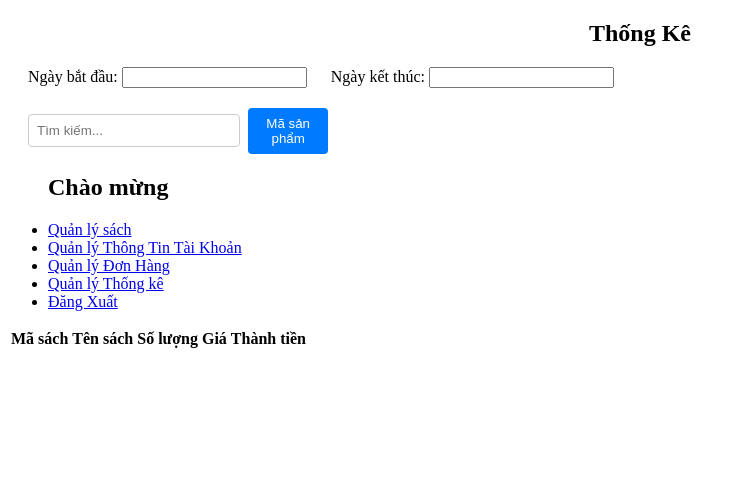
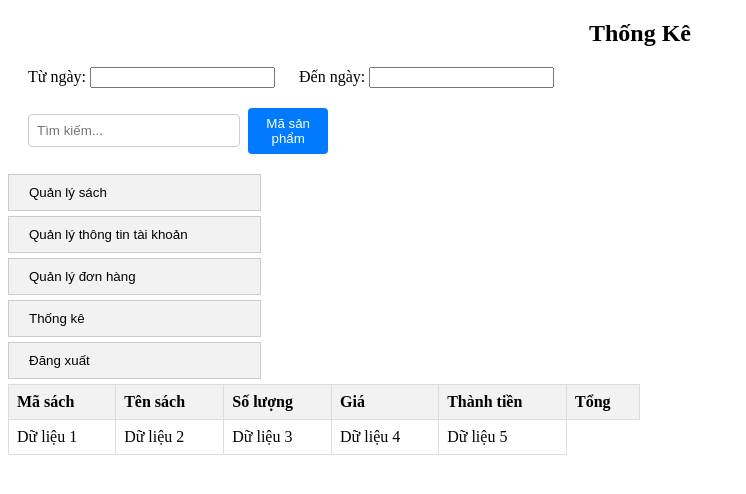
Before and after one commit to thienhuu163/THLVN, a PHP site: page /thongke.php in a window 1280 px wide. Shown: the top 494 px of the page, without its empty margins (0-746 px from the left). Run offline with PHP 8.4, Linux system fonts and the light colour scheme; data that the repository does not hold is empty; some libraries are stand-ins or nearby versions.

Commit message:
đã push xong

```diff
--- a/thongke.css
+++ b/thongke.css
@@ -57,3 +57,23 @@
       border-radius: 4px;
       cursor: pointer;
     }
+
+    /* Định dạng khung */
+    .tab-container {
+      border: 1px solid #ccc;
+      width: 300px; /* Kích thước khung */
+      padding: 10px;
+      overflow: hidden; /* Tránh tràn bên ngoài khung */
+  }
+
+  /* Định dạng nút tab */
+  .tab button {
+      background-color: #f2f2f2;
+      border: 1px solid #ccc;
+      padding: 10px 20px;
+      cursor: pointer;
+      display: block;
+      margin-bottom: 5px;
+      width: 100%;
+      text-align: left;
+  }
--- a/thongke.php
+++ b/thongke.php
@@ -1,6 +1,7 @@
 <!DOCTYPE html>
 <html>
 <head>
+
     <meta charset="UTF-8">
     <meta name="viewport" content="width=device-width, initial-scale=1.0">
         <link rel="stylesheet" href="thongke.css">
@@ -9,8 +10,6 @@
         <link rel="stylesheet" href="https://code.jquery.com/ui/1.12.1/themes/base/jquery-ui.css">
             <script src="https://code.jquery.com/jquery-3.6.0.min.js"></script>
             <script src="https://code.jquery.com/ui/1.12.1/jquery-ui.js"></script>
-    <title>Thống Kê</title>
-
 </head>
 <body>
 
@@ -18,10 +17,10 @@
         <div class="content">
         <div align="center"><h2>Thống Kê</h2></div>
 
-            <label for="startDate">Ngày bắt đầu:</label>
+            <label for="startDate">Từ ngày:</label>
                 <input type="text" id="startDate">
 
-             <label for="endDate">Ngày kết thúc:</label>
+             <label for="endDate">Đến ngày:</label>
                 <input type="text" id="endDate">
 
             <script>
@@ -60,50 +59,129 @@
              console.log("Đã tìm kiếm: " + searchTerm);
          }
    </script>
-            <div class="container">
-            <div class="sidebar" style=" border-radius: 20px;">
-                <ul>
-                        <h2>Chào mừng </h2>
-                        <li><a href="http://">Quản lý sách</a></li>
-                        <li><a href="http://">Quản lý Thông Tin Tài Khoản</a></li>
-                        <li><a href="http://">Quản lý Đơn Hàng</a></li>
-                        <li><a href="http://">Quản lý Thống kê</a></li>
-                        <li><a href="http://">Đăng Xuất</a></li>
-                </ul>
+
+
+            <title>Nút Tab trong HTML</title>
+    <style>
+        /* Ẩn nội dung của tab mặc định */
+        .tabcontent {
+            display: none;
+        }
+
+        /* Định dạng nút tab */
+        .tab button {
+            background-color: #f2f2f2;
+            border: 1px solid #ccc;
+            padding: 10px 20px;
+            cursor: pointer;
+        }
+
+        /* Định dạng nút tab khi được chọn */
+        .tab button.active {
+            background-color: #ddd;
+        }
+    </style>
+
+</head>
+<body>
+
+
+    <div class="tab">
+        <!-- Nút tab -->
+        <button class="tablinks" onclick="openTab(event, 'Tab1')">Quản lý sách</button>
+        <button class="tablinks" onclick="openTab(event, 'Tab2')">Quản lý thông tin tài khoản</button>
+        <button class="tablinks" onclick="openTab(event, 'Tab3')">Quản lý đơn hàng</button>
+        <button class="tablinks" onclick="openTab(event, 'Tab4')">Thống kê</button>
+        <button class="tablinks" onclick="openTab(event, 'Tab5')">Đăng xuất</button>
     </div>
 
-                <table class="customer-table">
-                    <thead>
+
+    <style>
+
+
+
+        /* Định dạng nút tab */
+        .tab button {
+            background-color: #f2f2f2;
+            border: 1px solid #ccc;
+            padding: 10px 20px;
+            cursor: pointer;
+            display: block;
+            margin-bottom: 5px;
+            width: 20%;
+            text-align: left;
+        }
+
+        /* Định dạng nút tab khi được chọn */
+        .tab button.active {
+            background-color: #ddd;
+        }
+
+        /* Ẩn nội dung của tab mặc định */
+        .tabcontent {
+            display: none;
+        }
+
+        </style>
+
+<script>
+    function openTab(evt, tabName) {
+        var i, tabcontent, tablinks;
+        tabcontent = document.getElementsByClassName("tabcontent");
+        for (i = 0; i < tabcontent.length; i++) {
+            tabcontent[i].style.display = "none";
+        }
+        tablinks = document.getElementsByClassName("tablinks");
+        for (i = 0; i < tablinks.length; i++) {
+            tablinks[i].className = tablinks[i].className.replace(" active", "");
+        }
+        document.getElementById(tabName).style.display = "block";
+        evt.currentTarget.className += " active";
+    }
+</script>
+
+            <title>Tạo bảng 5 cột trong PHP</title>
+            <style>
+                    /* Định dạng bảng */
+                table {
+                    width: 50%; /* Độ rộng của bảng */
+                    border-collapse: collapse; /* Xóa đường viền giữa các ô */
+                    }
+
+                    /* Định dạng ô */
+                th, td {
+                    border: 1px solid #ddd; /* Đường viền của ô */
+                    padding: 8px; /* Khoảng cách nội dung với biên của ô */
+                    text-align: left; /* Căn lề nội dung của ô */
+                    }
+
+                    /* Định dạng tiêu đề cột */
+                th {
+                    background-color: #f2f2f2; /* Màu nền của tiêu đề cột */
+                    }
+            </style>
+                <body>
+
+                <table>
                     <tr>
                         <th>Mã sách</th>
                         <th>Tên sách</th>
                         <th>Số lượng</th>
                         <th>Giá</th>
                         <th>Thành tiền</th>
-
+                        <th>Tổng</th>
                     </tr>
-                    </thead>
-                    <tbody>
+                    <tr>
                     <?php
-                            // Keết nối đến cơ sở dữ liệu và truy vấn dữ liệu ở đây
-                           include './connect_db.php';
-                            $result = mysqli_query($kn, "SELECT * FROM `taikhoan` WHERE 1");
-                            while ($row = $result->fetch_assoc()) { ?>
-                                <tr>
-                                <td> <?= $row['masach']?> </td>
-                                <td> <?= $row['tensach'] ?></td>
-                                <td> <?= $row['soluong']?> </td>
-                                <td><?= $row['gia'] ?></td>
-                                <td> <?= $row['thanhtien']?> </td>
-                                <td><a href="http://localhost/bookstore/thongke.php?id=<?$row['id']?>" >Sửa</a></td>
+                    // Phần PHP để tạo dữ liệu cho từng ô trong bảng
+                        for ($i = 1; $i <= 5; $i++) {
+                        echo "<td>Dữ liệu $i</td>";
+                        }
+                    ?>
                     </tr>
-                        <?php }?>
-
-                    </tbody>
 
                 </table>
-            </div>
+                </body>
 
-        </div>
 </body>
 </html>
```
Lines whose indentation alone changed are shown as unchanged.
